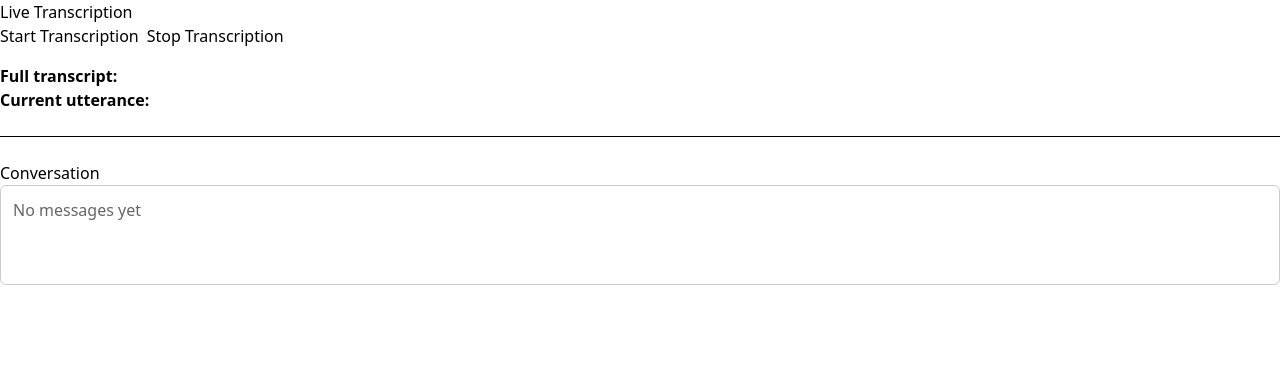
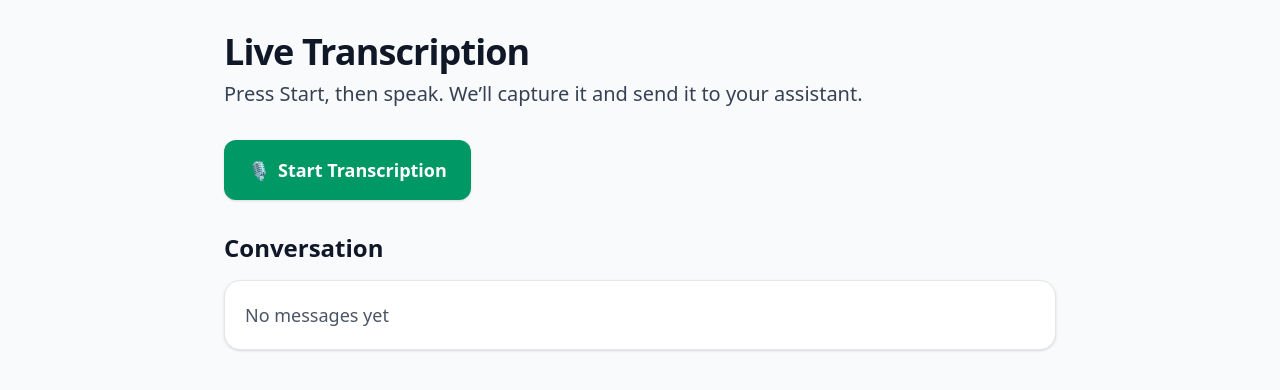
Before and after one commit to sahay-aaditya-raj/tru-bridge-pulse, a Next.js app: page /speechtotxt2 in a window 1280 px wide. Shown: the top 390 px of the page. Built offline with nearby package versions, Linux system fonts and the light colour scheme.

Commit message:
speech to txt ui

```diff
--- a/src/app/speechtotxt2/page.js
+++ b/src/app/speechtotxt2/page.js
@@ -19,6 +19,7 @@ export default function LiveTranscription() {
   const silenceTimeoutRef = useRef(null);
   const currentUtteranceRef = useRef('');
   const isClosingRef = useRef(false);
+  const convoEndRef = useRef(null);
 
   // Helper: stop mic, recorder, and silence timer without closing sockets
   const shutdownMic = () => {
@@ -49,6 +50,13 @@ export default function LiveTranscription() {
   useEffect(() => {
     currentUtteranceRef.current = currentUtterance;
   }, [currentUtterance]);
+
+  // Auto-scroll chat to the bottom when messages or the typing indicator change
+  useEffect(() => {
+    try {
+      convoEndRef.current?.scrollIntoView({ behavior: 'smooth' });
+    } catch {}
+  }, [conversation, currentUtterance, isTranscribing, silence]);
 
   // ------------------ WebSocket helpers ------------------
   const ensureSocketConnected = () => {
@@ -255,41 +263,107 @@ export default function LiveTranscription() {
 
   // ------------------ UI ------------------
   return (
-    <div>
-      <h2>Live Transcription</h2>
+    <main className="min-h-screen bg-gray-50 text-gray-900">
+      <div className="mx-auto max-w-4xl px-4 py-8 sm:px-6 lg:px-8">
+        <header className="mb-8">
+          <h1 className="text-3xl sm:text-4xl font-extrabold tracking-tight">
+            Live Transcription
+          </h1>
+          <p className="mt-2 text-lg sm:text-xl text-gray-700">
+            Press Start, then speak. We’ll capture it and send it to your assistant.
+          </p>
+        </header>
 
         {/* Deepgram controls */}
-      <div style={{ display: 'flex', gap: '0.5rem', marginBottom: '1rem' }}>
-        <button onClick={startTranscription} disabled={isTranscribing}>
+        <section className="mb-8">
+          <div className="flex flex-wrap items-center gap-3">
+            <button
+              onClick={startTranscription}
+              disabled={isTranscribing}
+              className="inline-flex items-center gap-2 rounded-xl bg-emerald-600 px-6 py-4 text-lg font-semibold text-white shadow-sm transition hover:bg-emerald-700 focus-visible:outline-none focus-visible:ring-4 focus-visible:ring-emerald-300 disabled:cursor-not-allowed disabled:opacity-50"
+              aria-pressed={isTranscribing}
+            >
+              <span aria-hidden>🎙️</span>
               Start Transcription
             </button>
-        <button onClick={stopTranscription} disabled={!isTranscribing}>
+            {/* <button
+              onClick={stopTranscription}
+              disabled={!isTranscribing}
+              className="inline-flex items-center gap-2 rounded-xl bg-rose-600 px-6 py-4 text-lg font-semibold text-white shadow-sm transition hover:bg-rose-700 focus-visible:outline-none focus-visible:ring-4 focus-visible:ring-rose-300 disabled:cursor-not-allowed disabled:opacity-50"
+            >
+              <span aria-hidden>⏹️</span>
               Stop Transcription
-        </button>
+            </button> */}
           </div>
 
-      {error && <p style={{ color: 'red' }}>{error}</p>}
-
-      {/* Transcript view */}
-      <p><strong>Full transcript:</strong> {transcript}</p>
-      <p><strong>Current utterance:</strong> {currentUtterance}</p>
-      {silence && <p style={{ color: 'orange' }}>User stopped speaking</p>}
-
-      <hr style={{ margin: '1.5rem 0' }} />
+          {error && (
+            <div className="mt-4 rounded-xl border-l-4 border-red-600 bg-red-50 p-4 text-red-800">
+              <p className="text-lg font-semibold">Error</p>
+              <p className="mt-1 text-lg leading-relaxed">{error}</p>
+            </div>
+          )}
+        </section>
 
         {/* Conversation */}
-      <h3>Conversation</h3>
-      <div style={{ border: '1px solid #ccc', padding: '0.75rem', borderRadius: 6, minHeight: 100 }}>
+        <section aria-labelledby="conversation-title">
+          <h3 id="conversation-title" className="text-2xl font-bold">
+            Conversation
+          </h3>
+          <div
+            className="mt-4 rounded-2xl border border-gray-200 bg-white shadow-sm"
+          >
+            <div className="max-h-80 overflow-auto p-5" aria-live="polite" role="log">
               {conversation.length === 0 ? (
-          <p style={{ opacity: 0.6 }}>No messages yet</p>
+                <p className="text-lg text-gray-600">No messages yet</p>
               ) : (
-          conversation.map((m, i) => (
-            <p key={i} style={{ margin: '0.25rem 0' }}>
-              <strong>{m.role === 'user' ? 'You' : m.role === 'bot' ? 'Bot' : 'System'}:</strong> {m.text}
-            </p>
-          ))
+                <ul className="space-y-3" role="list">
+                  {conversation.map((m, i) => (
+                    <li key={i} className="text-xl leading-relaxed">
+                      <span
+                        className={
+                          'mr-2 inline-flex items-center rounded-full px-3 py-1 text-sm font-semibold ' +
+                          (m.role === 'user'
+                            ? 'bg-emerald-100 text-emerald-800'
+                            : m.role === 'bot'
+                            ? 'bg-indigo-100 text-indigo-800'
+                            : 'bg-gray-200 text-gray-800')
+                        }
+                      >
+                        {m.role === 'user' ? 'You' : m.role === 'bot' ? 'Bot' : 'System'}
+                      </span>
+                      <span>{m.text}</span>
+                    </li>
+                  ))}
+
+                  {/* Typing indicator: shows current utterance at the bottom */}
+                  {isTranscribing && !silence && (
+                    <li className="text-xl leading-relaxed text-gray-700">
+                      <span className="mr-2 inline-flex items-center rounded-full px-3 py-1 text-sm font-semibold bg-emerald-100 text-emerald-800">
+                        You
+                      </span>
+                      <span className="italic">
+                        {currentUtterance || 'Listening'}
+                      </span>
+                      <span className="inline-flex items-center gap-1 ml-2 align-middle">
+                        <span className="w-2 h-2 rounded-full bg-emerald-500 animate-bounce" />
+                        <span
+                          className="w-2 h-2 rounded-full bg-emerald-500 animate-bounce"
+                          style={{ animationDelay: '0.15s' }}
+                        />
+                        <span
+                          className="w-2 h-2 rounded-full bg-emerald-500 animate-bounce"
+                          style={{ animationDelay: '0.3s' }}
+                        />
+                      </span>
+                    </li>
                   )}
+                </ul>
+              )}
+              <div ref={convoEndRef} />
             </div>
           </div>
+        </section>
+      </div>
+    </main>
   );
 }
```
Lines whose indentation alone changed are shown as unchanged.
